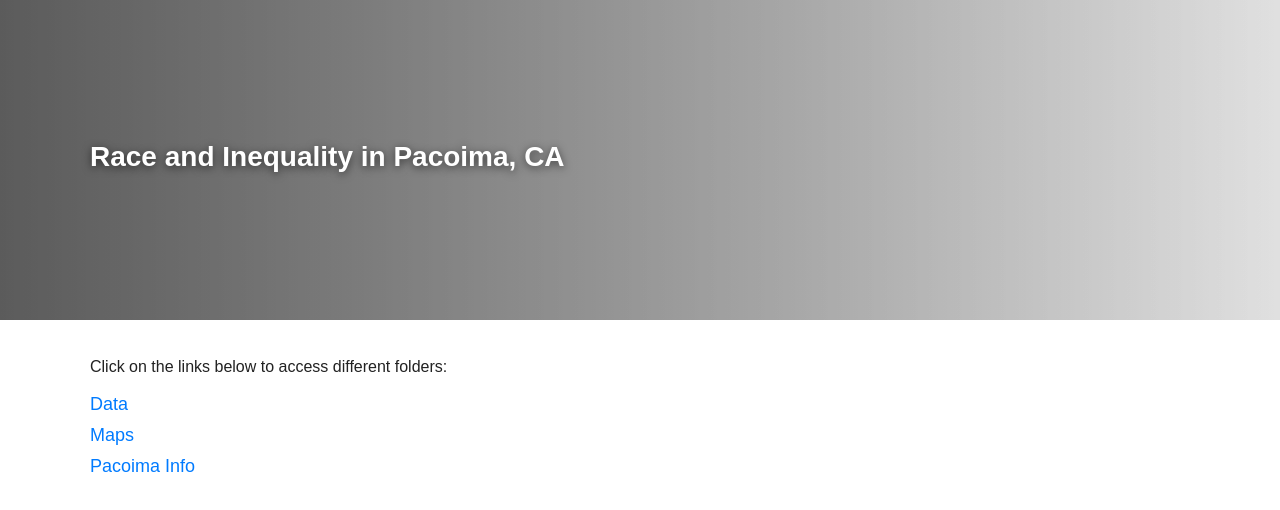
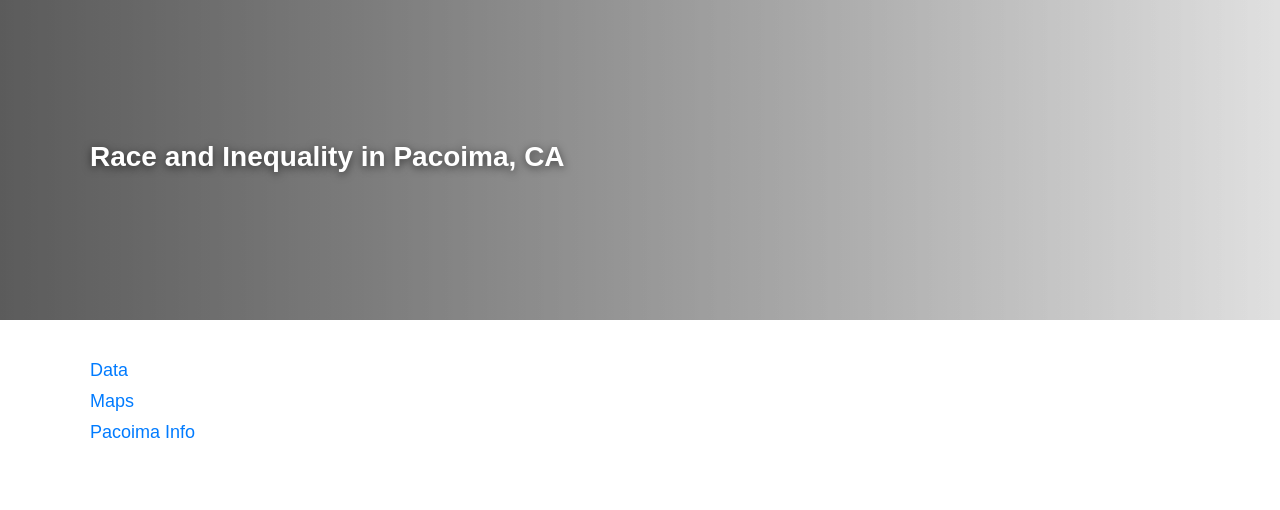
Before and after one commit to vic3347/QGIS_Pacoima, a plain HTML site: page index.html in a window 1280 px wide. Drawn offline with Linux system fonts and the light colour scheme.

Commit message:
Remove instruction paragraph from index.html

```diff
--- a/index.html
+++ b/index.html
@@ -99,7 +99,6 @@
     </header>
 
     <main>
-        <p>Click on the links below to access different folders:</p>
         <ul>
             <li><a href="Data/">Data</a></li>
             <li><a href="Maps/">Maps</a></li>
```
